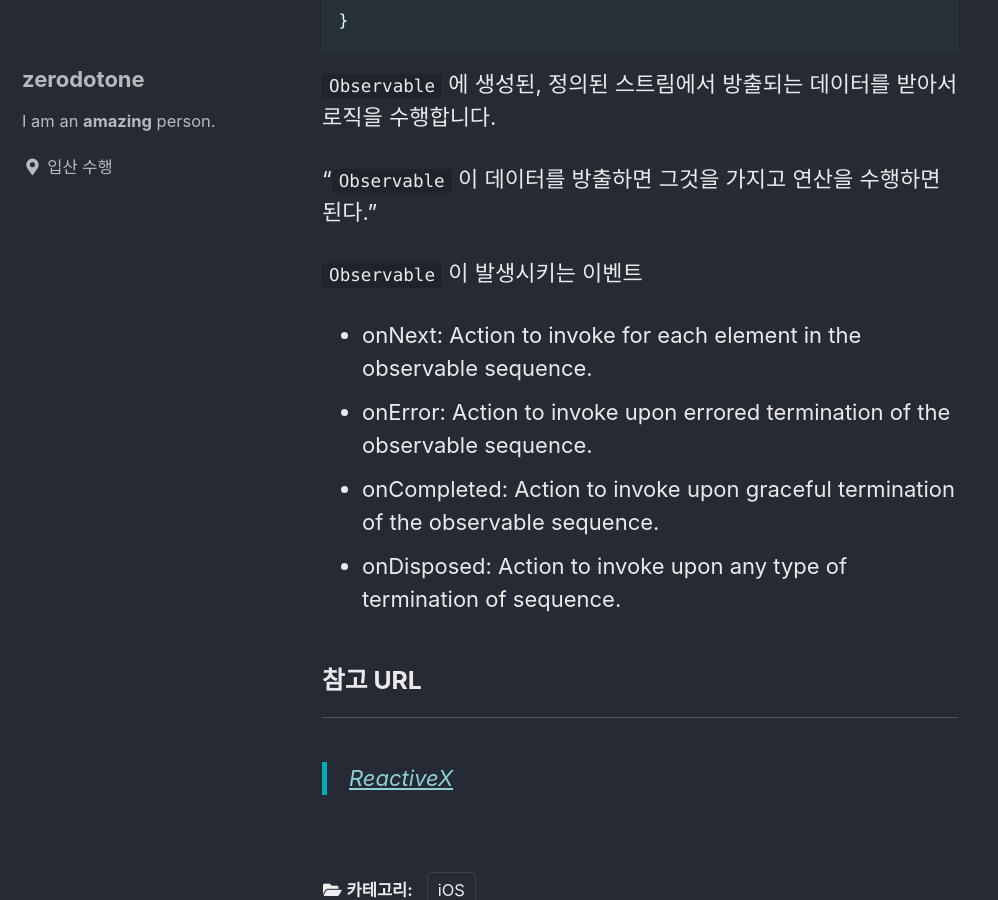
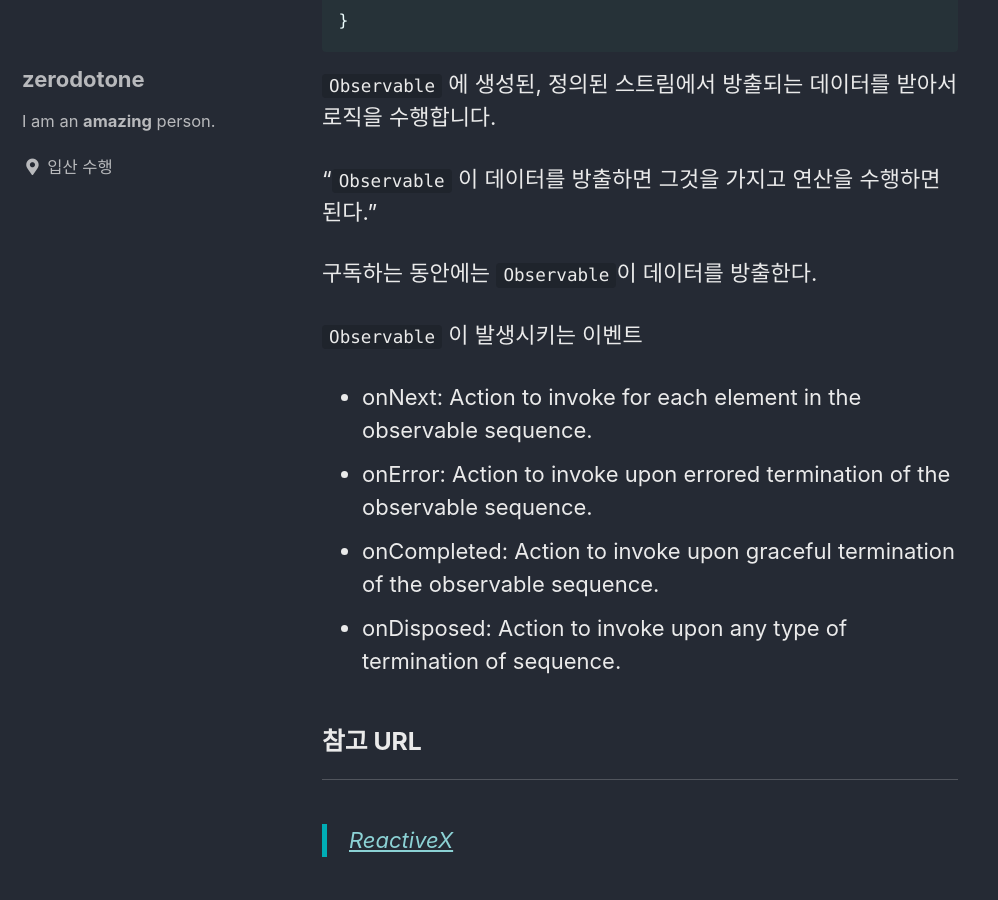
Before and after one commit to zdodev/zdodev.github.io, a Jekyll site: the page built from _posts/2022-01-19-RxSwift-Observable.md, in a window 1280 px wide and 900 px high, scrolled down 1225 px. Shown: the whole window, without its empty margins (0-998 px from the left). Built offline with Jekyll 4.4.1, drawn with Linux system fonts in a browser that asks for light colours; cached includes are drawn as plain includes; comment, search, counter and statistics services are not loaded.

Commit message:
✏️: Observable 설명 추가

```diff
--- a/_posts/2022-01-19-RxSwift-Observable.md
+++ b/_posts/2022-01-19-RxSwift-Observable.md
@@ -52,6 +52,8 @@ extension ObservableType {
 
 "`Observable` 이 데이터를 방출하면 그것을 가지고 연산을 수행하면 된다."
 
+구독하는 동안에는 `Observable`이 데이터를 방출한다.
+
 `Observable` 이 발생시키는 이벤트
 
 - onNext: Action to invoke for each element in the observable sequence.
```
